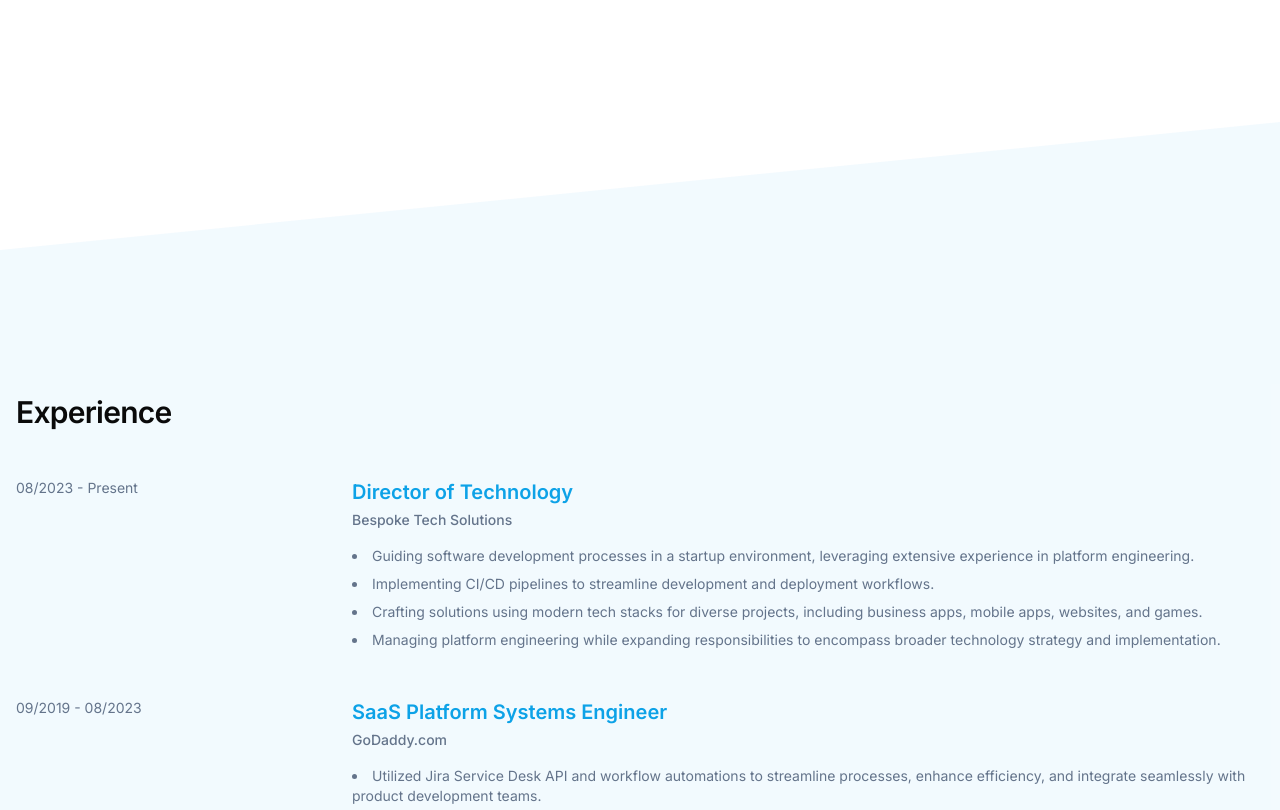
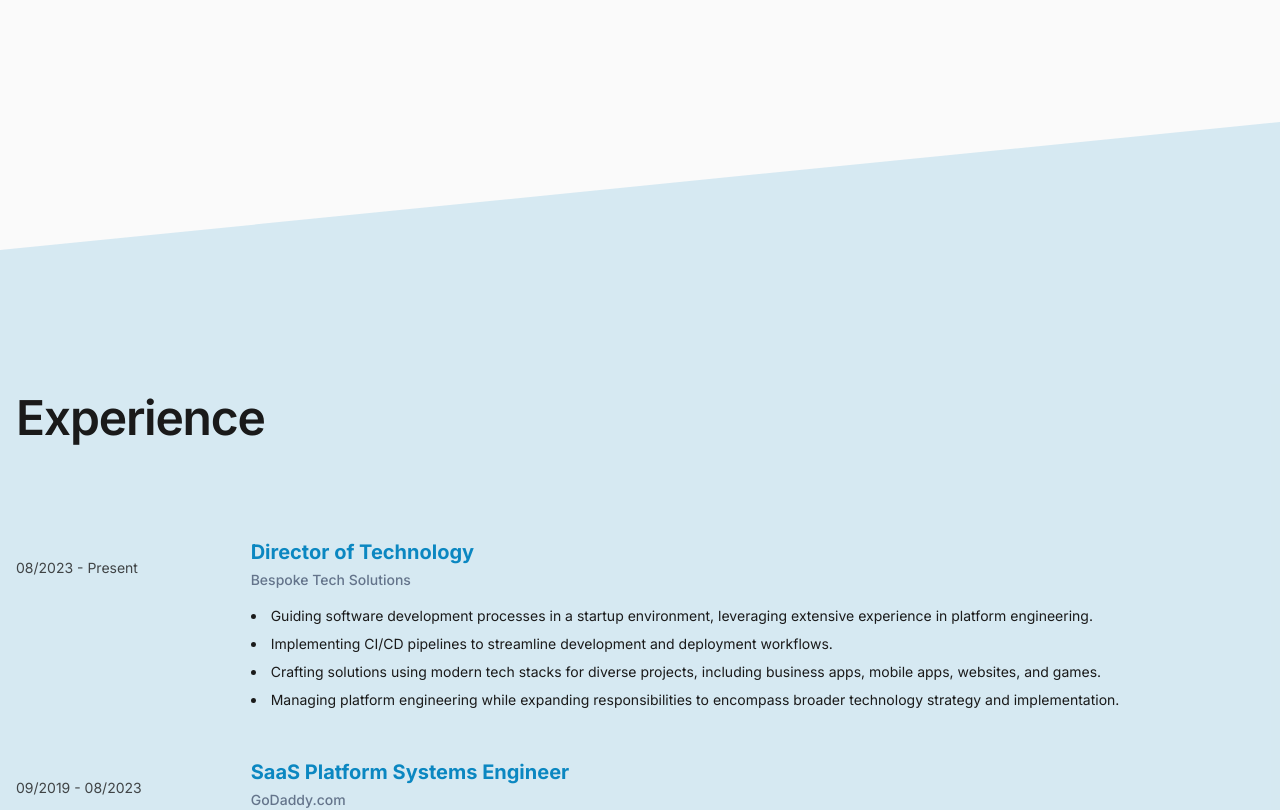
Before and after one commit to bwads001/resume-app, a Next.js app: page / in a window 1280 px wide. Shown: the part 1395-2205 px from the top of the page. Built offline with nearby package versions, Linux system fonts and the light colour scheme.

Commit message:
Colors, contrast, style tweaks.

```diff
--- a/app/globals.css
+++ b/app/globals.css
@@ -7,8 +7,8 @@
   --card-foreground: 222.2 84% 4.9%;
   --popover: 0 0% 100%;
   --popover-foreground: 222.2 84% 4.9%;
-  --primary: 199 89% 48%;
-  --primary-foreground: 0 0% 100%;
+  --primary: 199 89% 40%;
+  --primary-foreground: 0 0% 95%;
   --secondary: 210 40% 96.1%;
   --secondary-foreground: 222.2 47.4% 11.2%;
   --muted: 210 40% 96.1%;
@@ -53,14 +53,14 @@
     @apply bg-background text-foreground;
   }
   :root {
-    --background: 0 0% 100%;
-    --foreground: 0 0% 3.9%;
+    --background: 0 0% 98%;
+    --foreground: 0 0% 10%;
     --card: 0 0% 100%;
     --card-foreground: 0 0% 3.9%;
     --popover: 0 0% 100%;
     --popover-foreground: 0 0% 3.9%;
-    --primary: 0 0% 9%;
-    --primary-foreground: 0 0% 98%;
+    --primary: 199 89% 40%;
+    --primary-foreground: 0 0% 95%;
     --secondary: 0 0% 96.1%;
     --secondary-foreground: 0 0% 9%;
     --muted: 0 0% 96.1%;
--- a/components/experience.tsx
+++ b/components/experience.tsx
@@ -7,26 +7,26 @@ interface ExperienceProps {
 
 export function Experience({ jobs }: ExperienceProps) {
   return (
-    <div className="bg-primary/5 dark:bg-primary/10 py-16 md:py-30 lg:py-36">
+    <div className="bg-primary/15 py-16 md:py-30 lg:py-36">
       <div className="container mx-auto px-4">
-        <h2 className="text-3xl font-semibold tracking-tight mb-12">
+        <h2 className="text-5xl font-semibold tracking-tight mb-12 pb-12">
           Experience
         </h2>
         <div className="space-y-12">
           {jobs.map((job, index) => (
             <div key={index} className="flex flex-col md:flex-row gap-4 md:gap-8">
-              <div className="md:w-1/4">
-                <p className="text-sm text-muted-foreground">{job.period}</p>
+              <div className="md:w-1/6">
+                <p className="text-sm text-foreground/80 pt-5">{job.period}</p>
               </div>
-              <div className="md:w-3/4">
-                <h3 className="text-xl font-semibold mb-1 text-primary dark:text-primary">{job.title}</h3>
+              <div className="md:w-5/6">
+                <h3 className="text-xl font-bold mb-1 text-primary dark:text-primary">{job.title}</h3>
                 <p className="text-sm text-muted-foreground mb-1">
                   {job.url ? (
                     <Link
                       href={job.url}
                       target="_blank"
                       rel="noopener noreferrer"
-                      className="text-muted-foreground hover:text-white transition-colors duration-200 hover:underline font-medium dark:text-muted-foreground dark:hover:text-white"
+                      className="text-muted-foreground hover:text-foreground transition-colors duration-200 hover:underline font-medium dark:text-muted-foreground dark:hover:text-white"
                     >
                       {job.company}
                     </Link>
@@ -36,7 +36,7 @@ export function Experience({ jobs }: ExperienceProps) {
                 </p>
                 <ul className="list-disc list-inside space-y-2 mt-4">
                   {job.description.map((item, i) => (
-                    <li key={i} className="text-sm text-muted-foreground">
+                    <li key={i} className="text-sm">
                       {item}
                     </li>
                   ))}
--- a/components/hero.tsx
+++ b/components/hero.tsx
@@ -4,7 +4,7 @@ import Link from 'next/link'
 
 export function Hero() {
   return (
-    <div className="bg-gradient-to-br from-primary/10 via-primary/5 to-background pb-16 md:pb-24 lg:pb-32 relative">
+    <div className="bg-gradient-to-br from-primary/20 via-primary/10 to-background pb-16 md:pb-24 lg:pb-32 relative">
       <div className="container mx-auto px-4 py-20 md:py-32 space-y-8">
         <div className="space-y-4">
           <h1 className="text-4xl font-extrabold tracking-tight sm:text-5xl md:text-6xl lg:text-7xl">
--- a/components/skills.tsx
+++ b/components/skills.tsx
@@ -76,7 +76,7 @@ export function Skills() {
         </div>
       </div>
       <div
-        className="absolute bottom-0 left-0 right-0 h-16 md:h-24 lg:h-32 bg-primary/5 dark:bg-primary/10"
+        className="absolute bottom-0 left-0 right-0 h-16 md:h-24 lg:h-32 bg-primary/15"
         style={{ clipPath: 'polygon(0 100%, 100% 0, 100% 100%, 0% 100%)' }}
       ></div>
     </div>
--- a/components/wave-transition.tsx
+++ b/components/wave-transition.tsx
@@ -15,7 +15,7 @@ export function WaveTransition() {
   const translateY1 = useTransform(scrollYProgress, [0, 1], [-10, 0])
 
   return (
-    <div ref={ref} className="h-80 bg-primary/5 dark:bg-primary/10 relative overflow-hidden">
+    <div ref={ref} className="h-80 bg-primary/15 relative overflow-hidden">
       <svg
         viewBox="0 0 1920 400"
         className="absolute bottom-0 w-full h-full"
@@ -27,7 +27,7 @@ export function WaveTransition() {
             translateX: translateX1,
             translateY: translateY1
           }}
-          className="fill-primary/10 dark:fill-primary/20"
+          className="fill-primary/25"
           d="M0,32L120,53.3C240,75,480,0,720,32C960,64,1200,96,1440,80C1680,64,1920,64,2160,80C2400,96,2640,128,2760,144L2880,160L2880,320L2760,320C2640,320,2400,320,2160,320C1920,320,1680,320,1440,320C1200,320,960,320,720,320C480,320,240,320,120,320L0,320Z"
         ></motion.path>
         {/* Foreground wave - moving right */}
```
